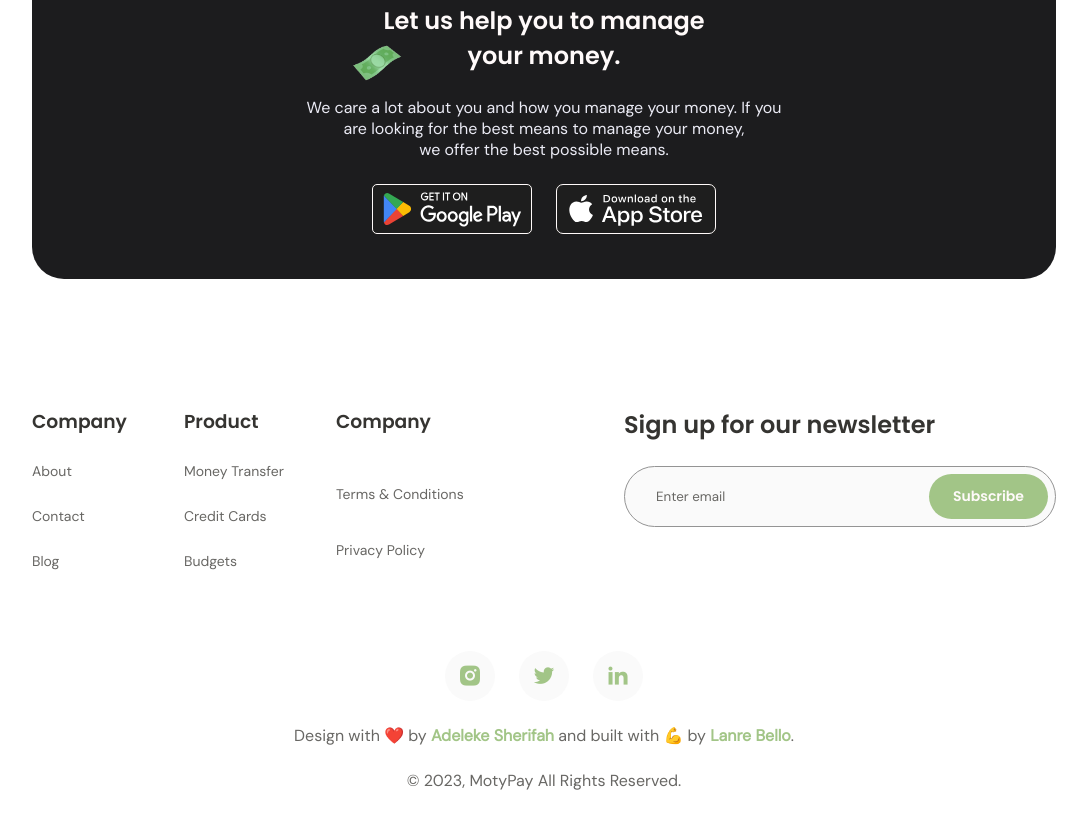
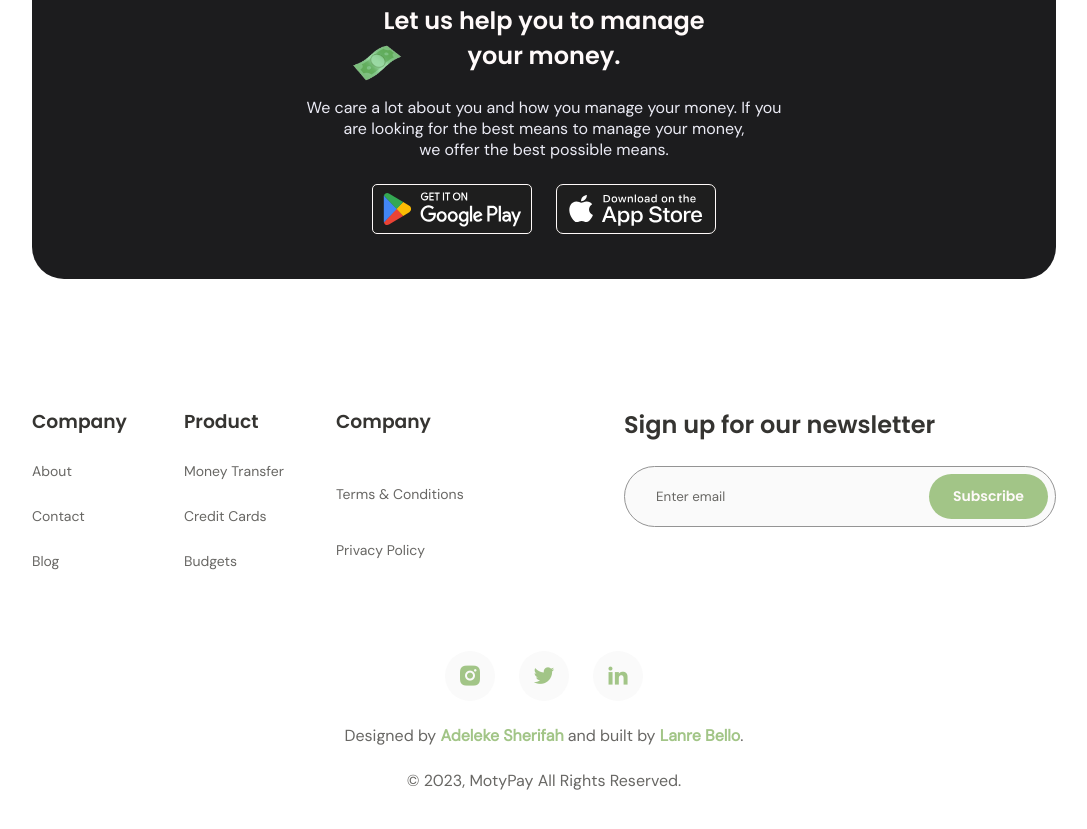
Before and after one commit to bolajithe2nd/MotyPay, a plain HTML site: page index.html in a window 1280 px wide. Shown: the part 3106-3935 px from the top of the page, without its empty margins (96-1183 px from the left). Drawn offline with nearby package versions, Linux system fonts and the light colour scheme.

Commit message:
Emojis Removed
I removed the emojis on the footer

```diff
--- a/index.html
+++ b/index.html
@@ -541,9 +541,9 @@
                 </div>
 
                 <p>
-                    Design with ❤️ by
+                    Designed by
                     <a href="https://www.linkedin.com/in/adeleke-sherifah-359b31271/" target="_blank">Adeleke Sherifah</a>
-                    and built with 💪 by
+                    and built by
                     <a href="https://www.linkedin.com/in/bolajithe2nd/" target="_blank">Lanre Bello</a>.
                     <p>
                         © 2023, MotyPay All Rights Reserved.
```
